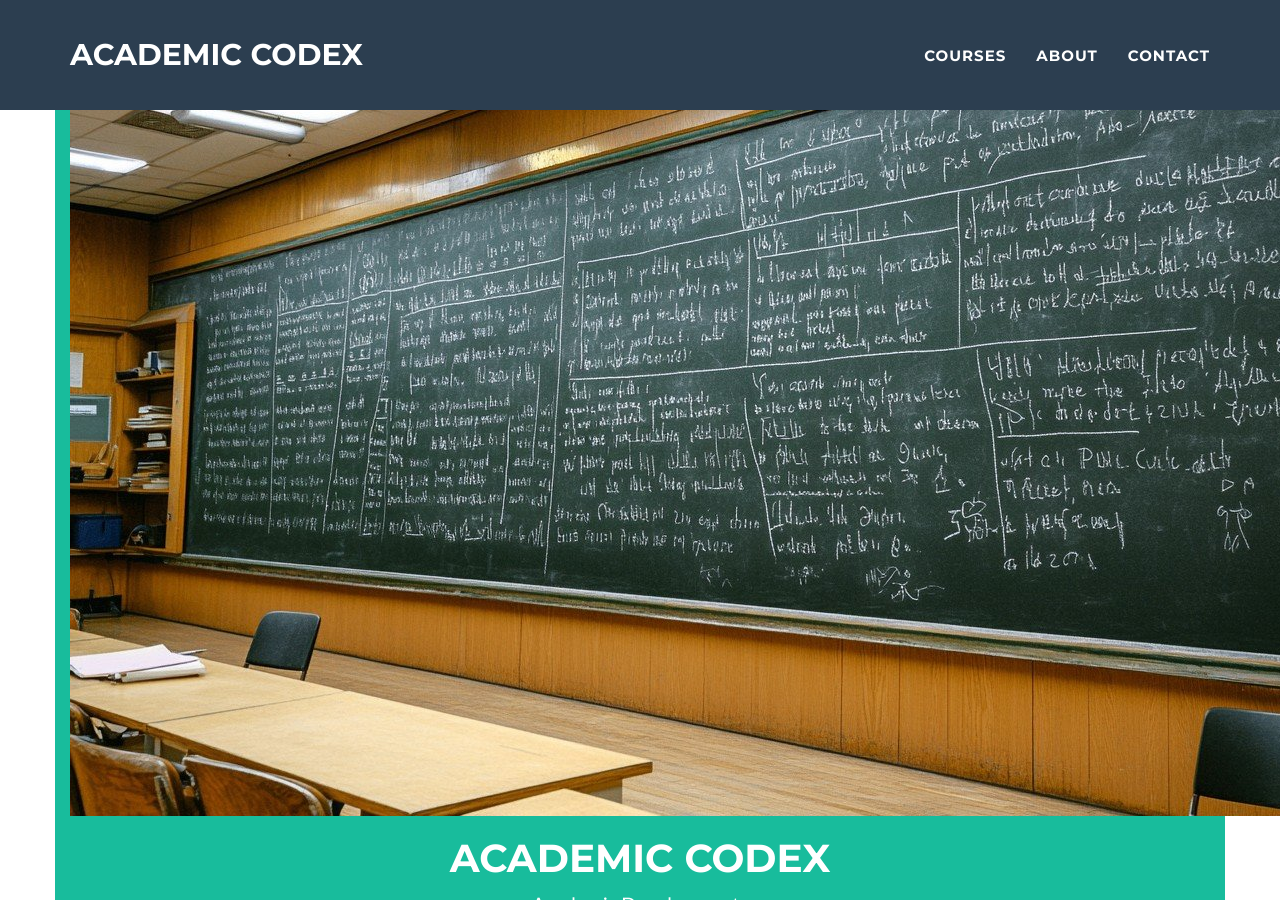
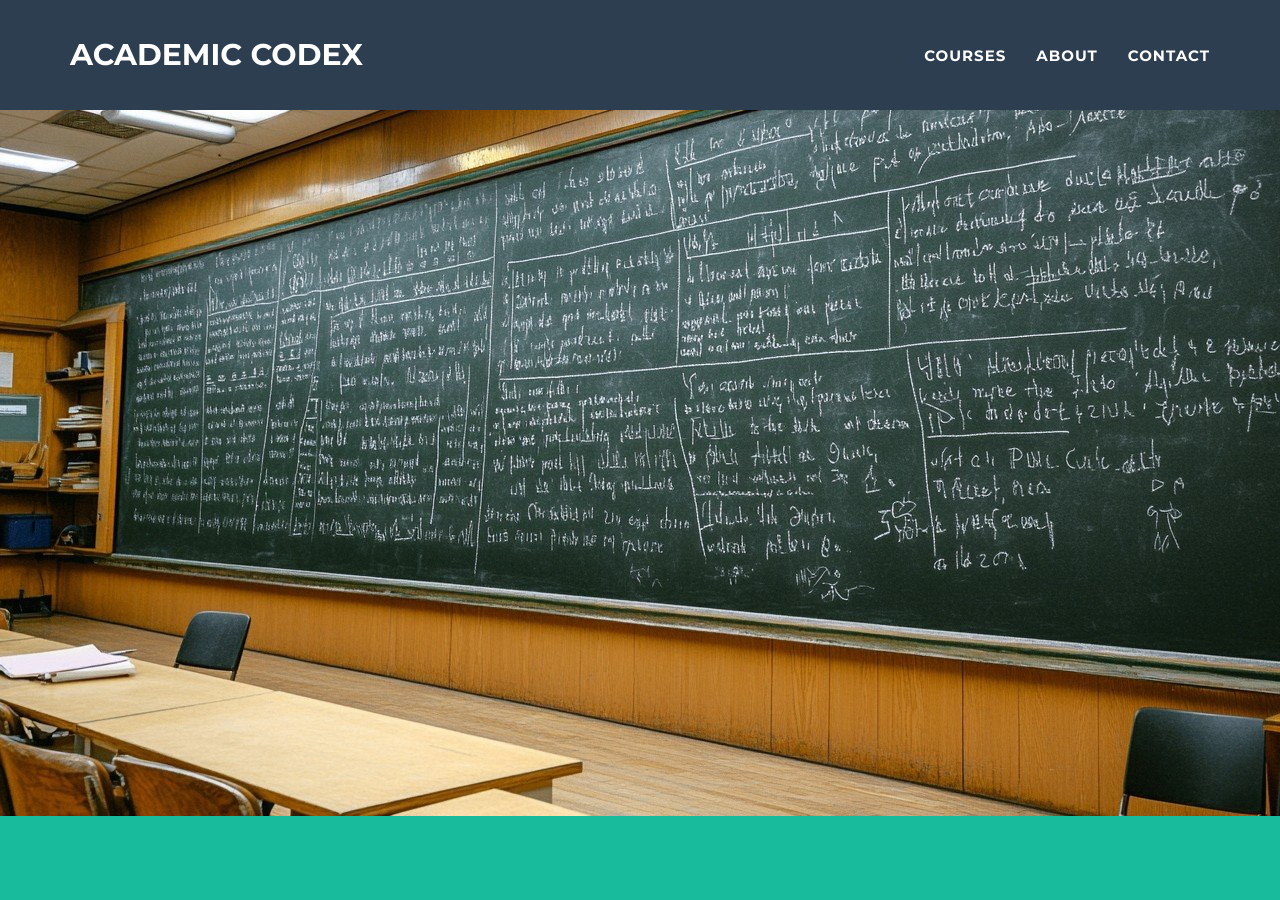
Before and after one commit to Academic-Codex/academic-codex.github.io, a Jekyll site: the page built from _posts/2014-07-18-project-1.markdown, in a window 1280 px wide and 900 px high. Built offline with Jekyll 4.4.1, drawn with Linux system fonts in a browser that asks for light colours.

Commit message:
Update files

```diff
--- a/_includes/header.html
+++ b/_includes/header.html
@@ -14,9 +14,9 @@
   </div>
 </header> -->
 
-<header class="container">
-  <div class="hero-content text-center">
-    <img src="{{ '/img/hero.jpg' | relative_url }}">
+<header>
+  <img src="{{ '/img/hero.jpg' | relative_url }}">
+  <div class="container hero-content text-center">
     <h1 class="hero-title">{{ site.title }}</h1>
     <p class="hero-subtitle">{{ site.skills }}</p>
   </div>
```
